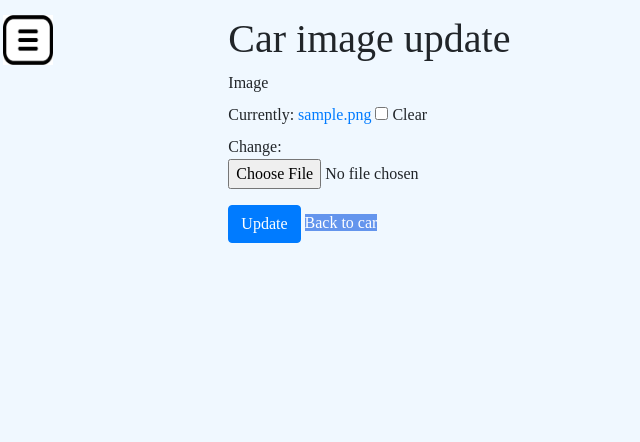
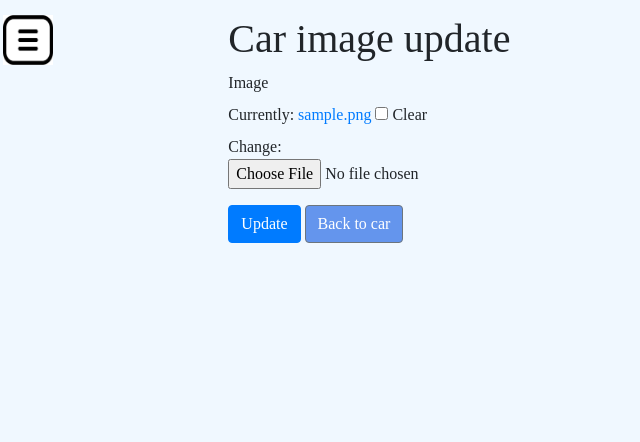
Before and after one commit to Pavilion4ik/taxi-service, a Django app: page /cars/1/update/car_image in a window 1280 px wide. Shown: the top 442 px of the page, without its empty margins (0-640 px from the left). Run offline with Django 4.2, Linux system fonts and the light colour scheme; a user stored in the database is signed in; tables that the repository leaves empty hold one stand-in row (values such as "Sample post"); some libraries are stand-ins or nearby versions.

Commit message:
Fix footer margin & car image button

```diff
--- a/static/css/styles.css
+++ b/static/css/styles.css
@@ -178,6 +178,7 @@ body {
         }
 
 .footer-basic {
+  margin-top: 50px;
   padding:40px 0;
   background-color:#ffffff;
   color:#4b4c4d;
--- a/templates/taxi/car_image_update.html
+++ b/templates/taxi/car_image_update.html
@@ -7,6 +7,6 @@
   {% csrf_token %}
   {{ form|crispy }}
     <input type="submit" value="Update" class="btn btn-primary">
-    <a href="{% url "taxi:car-detail" pk=car.id %}" class="btn-secondary">Back to car</a>
+    <a href="{% url "taxi:car-detail" pk=car.id %}" class="btn btn-secondary">Back to car</a>
   </form>
 {% endblock %}
```
